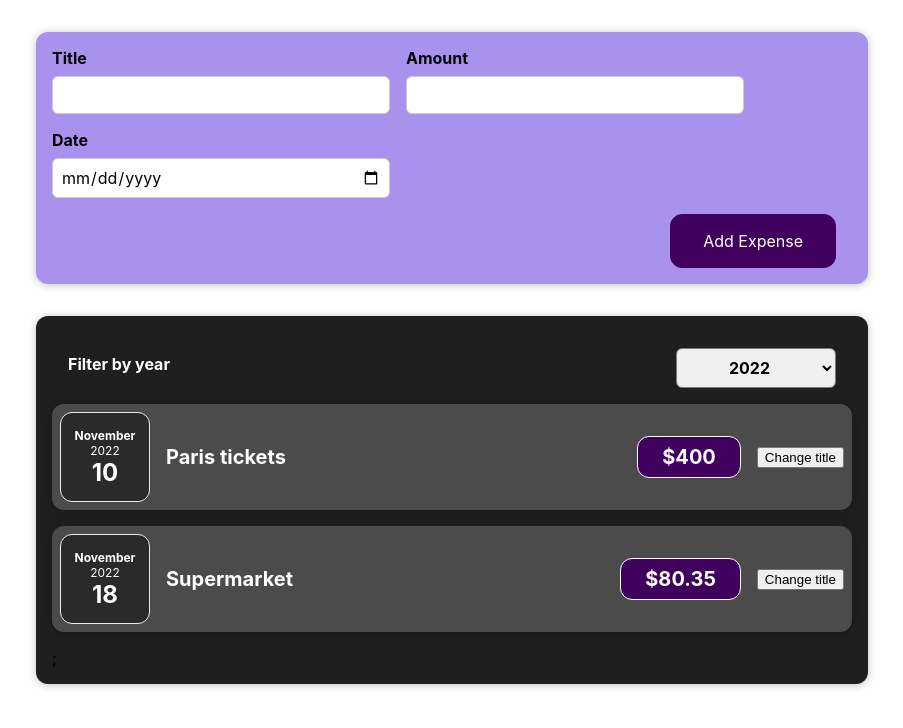
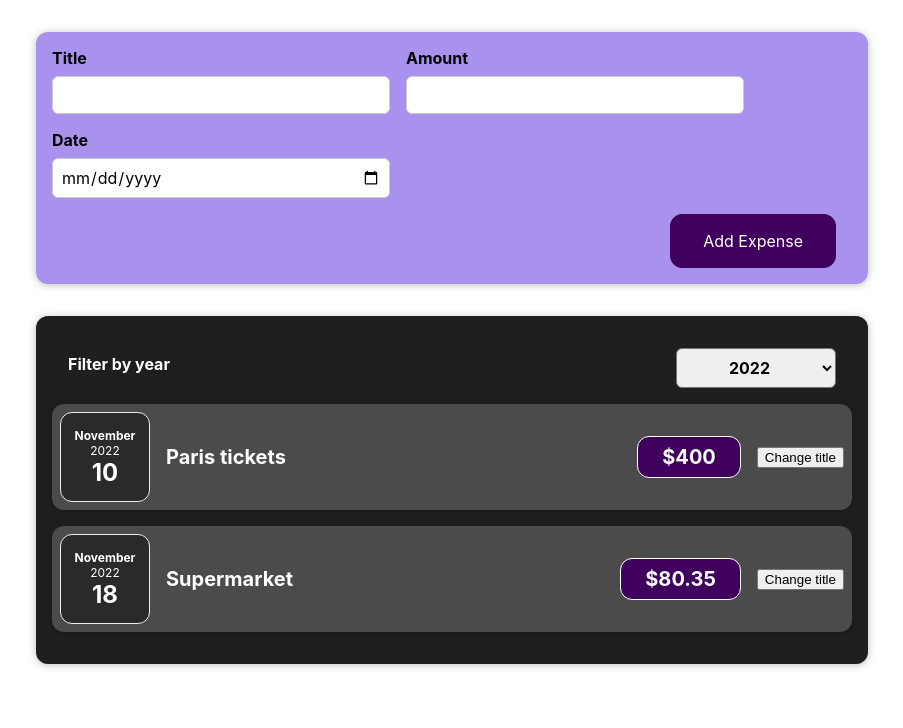
Before and after one commit to RafaelFerraro/react-complete-guide, a React (Create React App) app: page / in a window 1280 px wide. Shown: the top 728 px of the page, without its empty margins (188-1091 px from the left). Built offline with nearby package versions, Linux system fonts and the light colour scheme.

Commit message:
Refactoring expenses lists
Adding a new component called ExpensesLists to extract the previous
logic from the Expenses component.

```diff
--- a/src/components/Expenses/ExpenseItem.js
+++ b/src/components/Expenses/ExpenseItem.js
@@ -5,6 +5,7 @@
 
 const ExpenseItem = (expense) => {
   return (
+    <li>
       <Card className="expense-item">
         <ExpenseDate date={expense.date} />
         <div className="expense-item__description">
@@ -13,6 +14,7 @@
           <button>Change title</button>
         </div>
       </Card>
+    </li>
   );
 }
 
--- a/src/components/Expenses/Expenses.js
+++ b/src/components/Expenses/Expenses.js
@@ -1,8 +1,8 @@
 import React, { useState } from "react";
-import ExpenseItem from "./ExpenseItem.js";
 import Card from "../UI/Card.js";
 import "./Expenses.css";
 import ExpensesFilter from "./ExpensesFilter.js";
+import ExpensesList from "./ExpensesList.js";
 
 const Expenses = (props) => {
   const [filteredYear, setFilteredYear] = useState("2022");
@@ -15,22 +15,10 @@
     return expense.date.getFullYear().toString() === filteredYear;
   });
 
-  let expensesContent = <p>There isn't any expense.</p>
-
-  if (filteredExpenses.length > 0) {
-    expensesContent = filteredExpenses.map((expense) => (
-      <ExpenseItem
-        key={expense.id}
-        title={expense.title}
-        amount={expense.amount}
-        date={expense.date}/>
-    ))
-  }
-
   return (
     <Card className="expenses">
       <ExpensesFilter filteredYear={filteredYear} onFilterChanges={filterExpenses}/>
-      {expensesContent};
+      <ExpensesList items={filteredExpenses}/>
     </Card>
   );
 };
--- /dev/null
+++ b/src/components/Expenses/ExpensesList.css
@@ -0,0 +1,9 @@
+.expenses-list {
+  list-style: none;
+  padding: 0;
+}
+
+.expenses-list__fallback {
+  color: white;
+  text-align: center;
+}
--- /dev/null
+++ b/src/components/Expenses/ExpensesList.js
@@ -0,0 +1,22 @@
+import ExpenseItem from './ExpenseItem.js';
+import './ExpensesList.css';
+
+const ExpensesList = (props) => {
+  if (props.items.length === 0) {
+    return <h2 className='expenses-list__fallback'>No expenses found</h2>
+  }
+
+  return (
+    <ul className='expenses-list'>
+      {props.items.map((expense) => (
+        <ExpenseItem
+          key={expense.id}
+          title={expense.title}
+          amount={expense.amount}
+          date={expense.date}/>
+      ))}
+    </ul>
+  )
+};
+
+export default ExpensesList;
```
Lines whose indentation alone changed are shown as unchanged.
